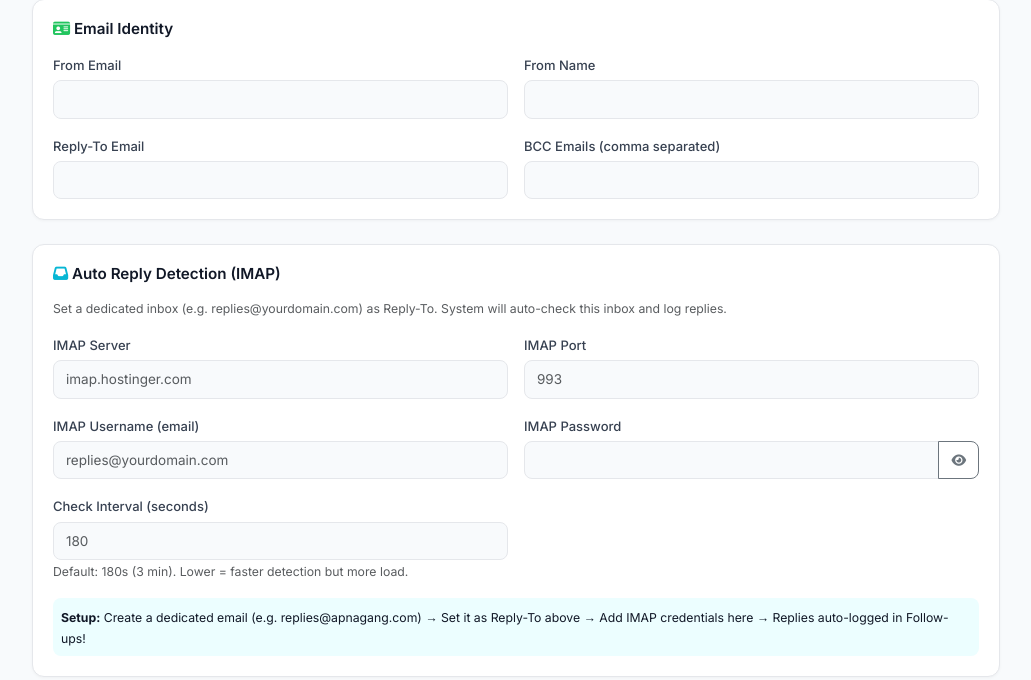
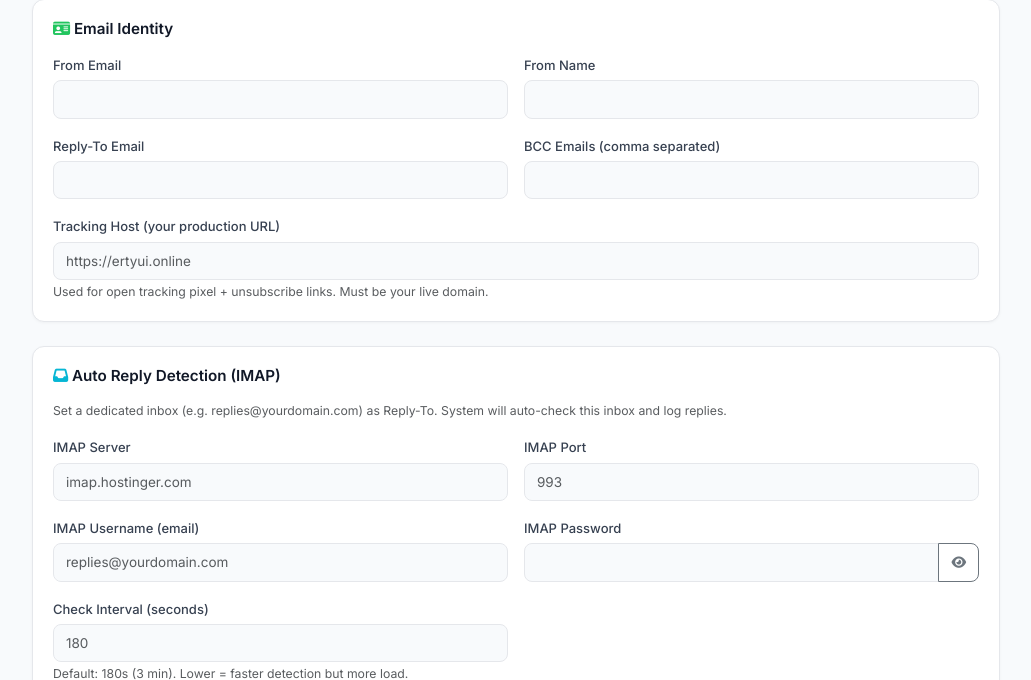
Before and after one commit to Anshulpoonia24/campaign-manager, a Python web app: template templates/settings.html in a window 1280 px wide. Shown: the part 1487-2167 px from the top of the page, without its empty margins (244-1275 px from the left). Run offline with Jinja, Linux system fonts and the light colour scheme; the template is opened without the code that fills it, so the values that code supplies are empty.

Commit message:
Fix: add tracking_host to Settings UI + fix_tracking_host endpoint - localhost URLs causing email rejection

```diff
--- a/templates/settings.html
+++ b/templates/settings.html
@@ -170,6 +170,11 @@
                         <label class="form-label">BCC Emails (comma separated)</label>
                         <input type="text" name="bcc_emails" class="form-control" value="{{ settings.bcc_emails }}">
                     </div>
+                    <div class="col-md-12">
+                        <label class="form-label">Tracking Host (your production URL)</label>
+                        <input type="text" name="tracking_host" class="form-control" value="{{ settings.tracking_host }}" placeholder="https://ertyui.online">
+                        <small class="text-muted">Used for open tracking pixel + unsubscribe links. Must be your live domain.</small>
+                    </div>
                 </div>
             </div>
 
```
Also changed, not shown: app.py (+10 -0 lines).
